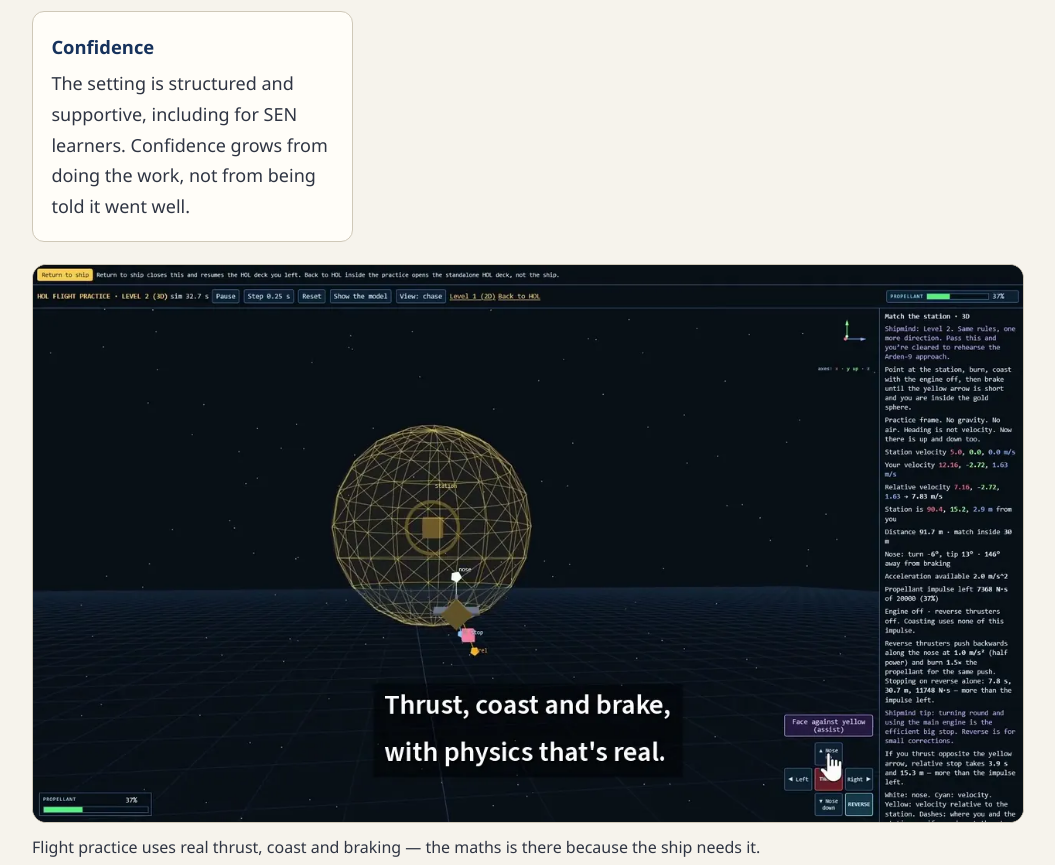
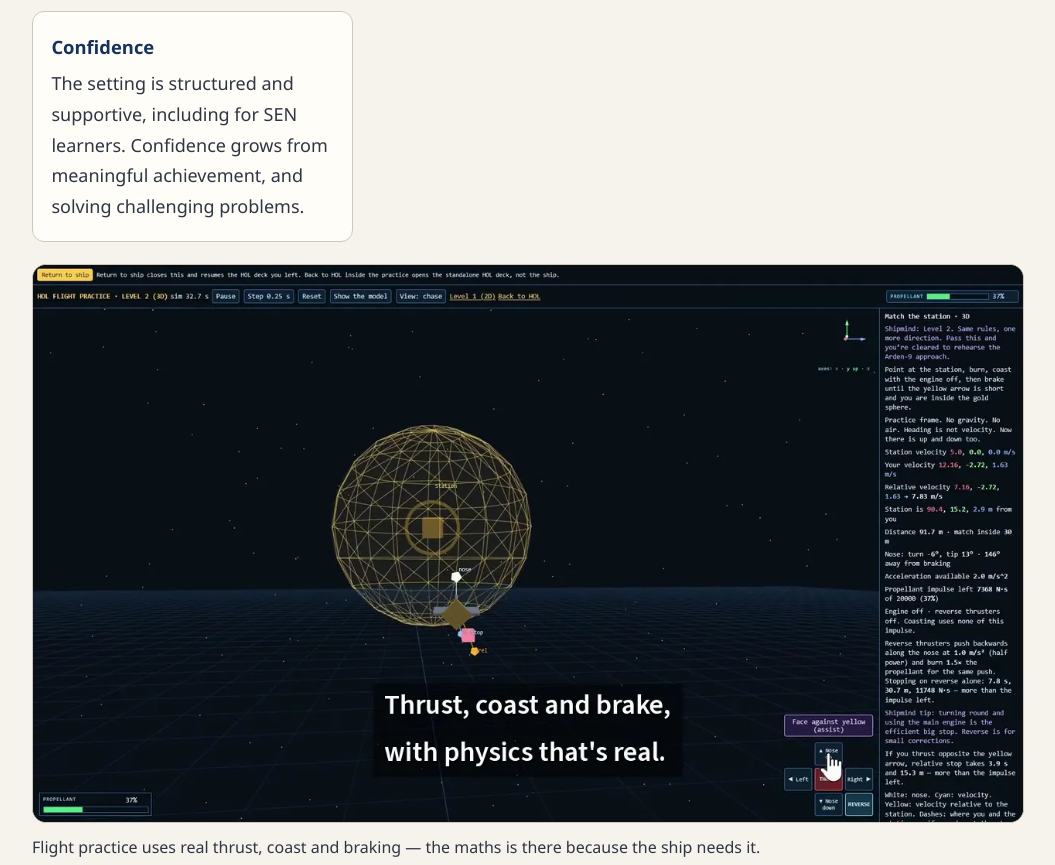
Before and after one commit to simmersion-education/simmersion-education.github.io, a plain HTML site: page index.html in a window 1280 px wide. Shown: the part 6681-7546 px from the top of the page, without its empty margins (112-1167 px from the left). Drawn offline with Linux system fonts and the light colour scheme.

Commit message:
Homepage: confidence wording (approved by Ed)
Co-authored-by: Ed <edharnett@users.noreply.github.com>

```diff
--- a/index.html
+++ b/index.html
@@ -507,7 +507,7 @@
           </li>
           <li>
             <h3>Confidence</h3>
-            <p>The setting is structured and supportive, including for SEN learners. Confidence grows from doing the work, not from being told it went well.</p>
+            <p>The setting is structured and supportive, including for SEN learners. Confidence grows from meaningful achievement, and solving challenging problems.</p>
           </li>
         </ul>
         <figure class="shot">
```
